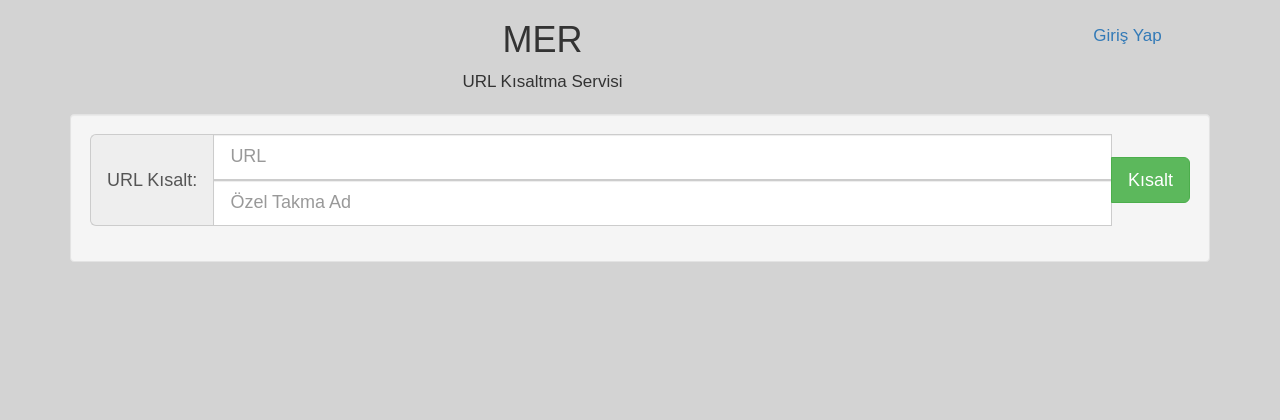
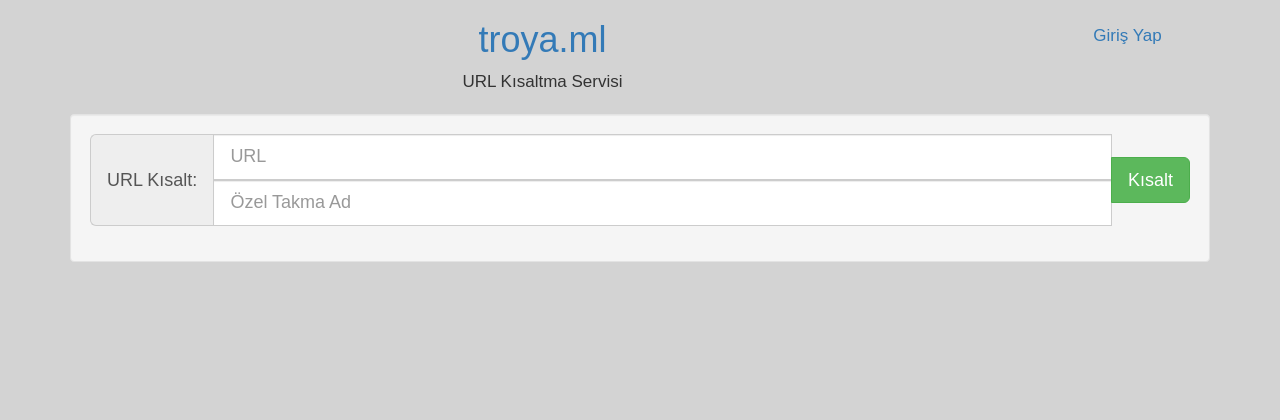
Before and after one commit to mertcangokgoz/simple-url-shortener, a PHP site: page /phpmail/ in a window 1280 px wide. Shown: the top 420 px of the page. Run offline with PHP 8.4, Linux system fonts and the light colour scheme; some libraries are stand-ins or nearby versions.

Commit message:
Update index.php

```diff
--- a/index.php
+++ b/index.php
@@ -60,7 +60,7 @@ session_start()
 <div class="container">
     <div class="row">
         <div class=" col-md-10 ">
-            <h1 class='title text-center'>MER</h1>
+            <h1 class='title text-center'><a href="http://troya.ml">troya.ml</a></h1>
             <p class='desc text-center'>URL Kısaltma Servisi</p>
         </div>
         <br>
```
